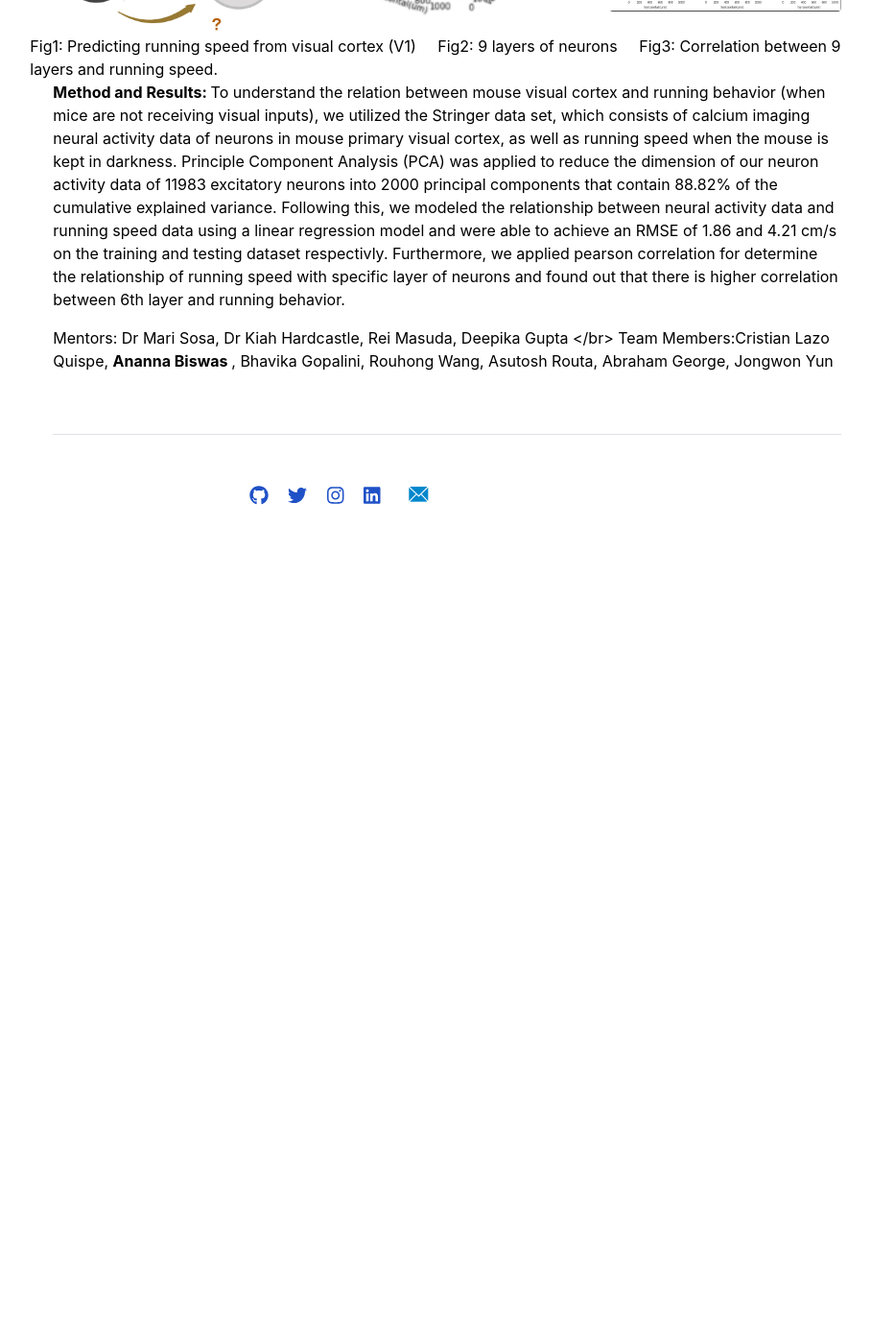
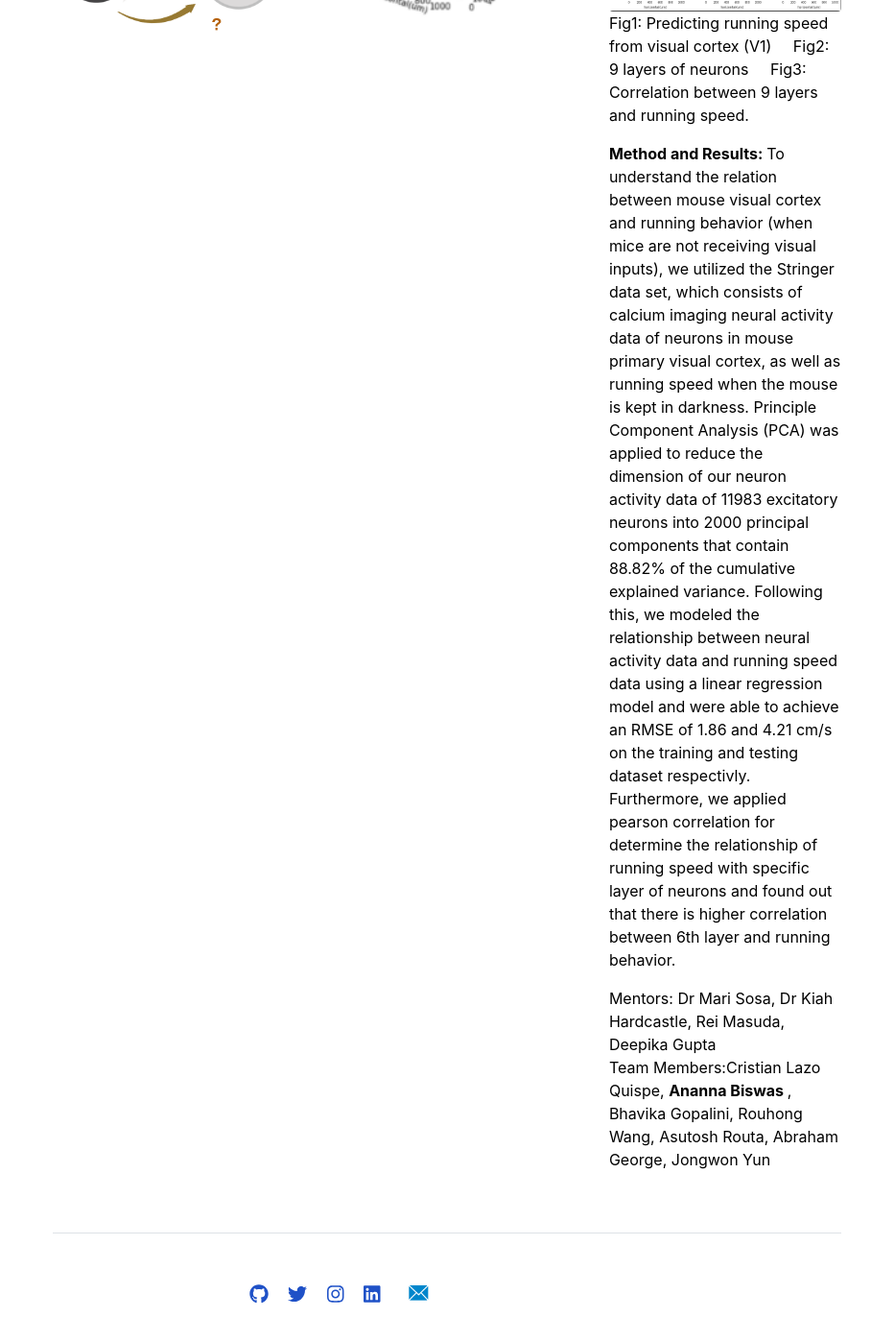
Before and after one commit to Anannabiswas/anannabiswas.github.io, a Jekyll site: the page built from projects.md, in a window 1280 px wide and 1400 px high, scrolled down 600 px. Shown: the top 1397 px of the window at 96% size, without its empty margins (174-1082 px from the left). Built offline with Jekyll 4.4.1, drawn with Linux system fonts in a browser that asks for light colours; before the commit the page ends 1230 px from its top, so only the background shows below that.

Commit message:
Update projects.md

```diff
--- a/projects.md
+++ b/projects.md
@@ -25,12 +25,11 @@ title: "Projects"
     </div>
     <div class="col-sm mt-3 mt-md-0">
         <img src="{{ site.github.url }}/assets/img/corr.png" width="250" height="310" class="img-fluid rounded z-depth-1">
-    </div>
-    <div class= "row pd-3">
+     <p>
+
        Fig1: Predicting running speed from visual cortex (V1) &nbsp; &nbsp; Fig2: 9 layers of neurons  &nbsp; &nbsp; Fig3: Correlation between 9 layers and running
        speed.
-   </div>
-   <div>
+    </p>
       <p>
          <b>Method and Results: </b> To understand the relation between mouse visual cortex and running behavior (when mice are not receiving visual inputs), we
          utilized the Stringer data set, which consists of calcium imaging neural activity data of neurons in mouse primary visual cortex, as well as running speed
@@ -41,7 +40,7 @@ title: "Projects"
          that there is higher correlation between 6th layer and running behavior.
       </p>
       <p>
-         Mentors: Dr Mari Sosa, Dr Kiah Hardcastle, Rei Masuda, Deepika Gupta </br>
+         Mentors: Dr Mari Sosa, Dr Kiah Hardcastle, Rei Masuda, Deepika Gupta  <br>
          Team Members:Cristian Lazo Quispe, <b>Ananna Biswas </b> , Bhavika Gopalini, Rouhong Wang, Asutosh Routa, Abraham George, Jongwon Yun
       </p>
 
```
